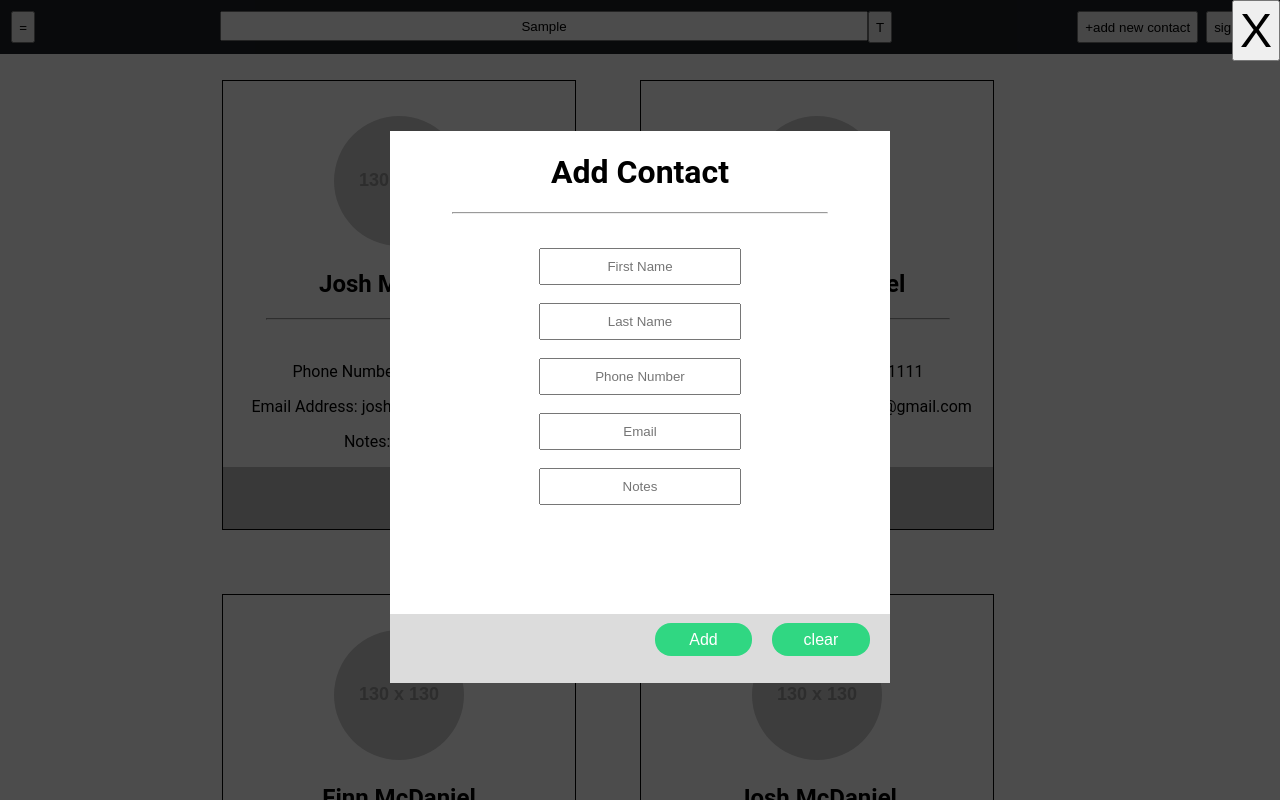
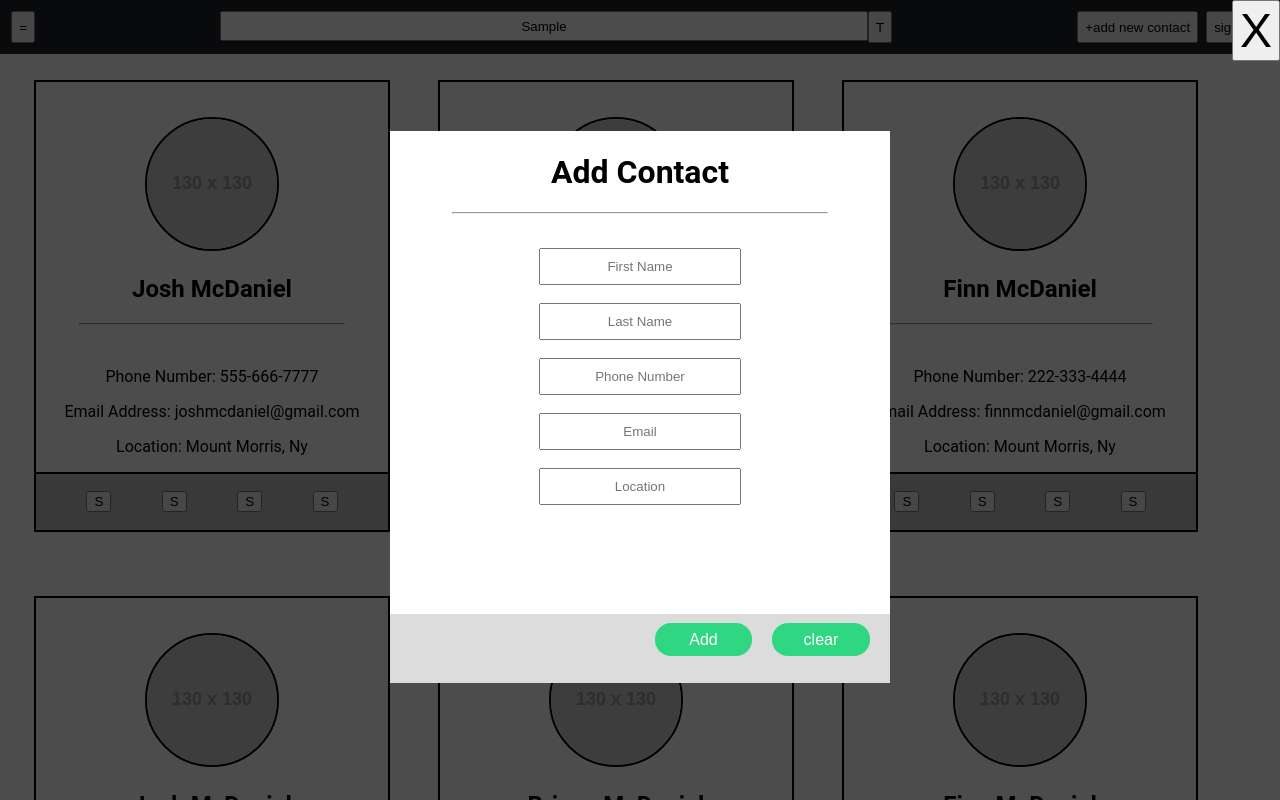
Before and after one commit to mcdanije22/contact_app, a React (Create React App) app: page / in a window 1280 px wide. Both pictures are taken after typing "Sample" into the empty fields and a click on the button "+add new contact". Shown: the top 800 px of the page. Built offline with nearby package versions, Linux system fonts and the light colour scheme.

Commit message:
working add btn

```diff
--- a/src/App.js
+++ b/src/App.js
@@ -9,16 +9,22 @@ class App extends Component {
     super(props);
     this.state = {
       contacts: [
-        {first:'Josh',last:'McDaniel',number:'555-666-7777',email:'joshmcdaniel@gmail.com',notes:'cool guy'},
-        {first:'Briana',last:'McDaniel',number:'888-999-1111',email:'brianamcdaniel@gmail.com',notes:'cooler girl'},
-        {first:'Finn',last:'McDaniel',number:'222-333-4444',email:'finnmcdaniel@gmail.com',notes:'coolest dog'},
-        {first:'Josh',last:'McDaniel',number:'555-666-7777',email:'joshmcdaniel@gmail.com',notes:'cool guy'},
-        {first:'Briana',last:'McDaniel',number:'888-999-1111',email:'brianamcdaniel@gmail.com',notes:'cooler girl'},
-        {first:'Finn',last:'McDaniel',number:'222-333-4444',email:'finnmcdaniel@gmail.com',notes:'coolest dog'},
+        {first:'Josh',last:'McDaniel',number:'555-666-7777',email:'joshmcdaniel@gmail.com',area:'Mount Morris, Ny'},
+        {first:'Briana',last:'McDaniel',number:'888-999-1111',email:'brianamcdaniel@gmail.com',area:'Mount Morris, Ny'},
+        {first:'Finn',last:'McDaniel',number:'222-333-4444',email:'finnmcdaniel@gmail.com',area:'Mount Morris, Ny'},
+        {first:'Josh',last:'McDaniel',number:'555-666-7777',email:'joshmcdaniel@gmail.com',area:'Mount Morris, Ny'},
+        {first:'Briana',last:'McDaniel',number:'888-999-1111',email:'brianamcdaniel@gmail.com',area:'Mount Morris, Ny'},
+        {first:'Finn',last:'McDaniel',number:'222-333-4444',email:'finnmcdaniel@gmail.com',area:'Mount Morris, Ny'},
       ],
         toggle:true,
-        class: 'modalClose'
-    }
+        class: 'modalClose',
+
+        first: '',
+        last: '',
+        number: '',
+        email:'',
+        area:''
+            }
     }
 
 
@@ -31,24 +37,64 @@ class App extends Component {
         this.setState({toggle:true})
     }
     //test state change
-    console.log(this.state.toggle)
+    //console.log(this.state.toggle)
 }
 
-onClick = () => {
+addModalToggle = () => {
    this.setState({class:'modal'})
 }
-//addform btn//
-handleChange = (event) => {
-console.log('josh')
-event.preventDefault()
+firstChange = (event) => {
+  //let first = event.target.value
+  this.setState({first:event.target.value})
+  console.log(this.state.first)
+  //console.log(first)
+}
+lastChange = (event) => {
+  this.setState({last:event.target.value})
+  console.log(this.state.last)
+}
+numberChange = (event) => {
+  this.setState({number:event.target.value})
+  console.log(this.state.number)
+}
+emailChange = (event) => {
+  this.setState({email:event.target.value})
+  console.log(this.state.email)
+}
+locationChange = (event) => {
+  this.setState({area:event.target.value})
+  console.log(this.state.area)
 }
 
+submitData = (event) => {
+ let newContact = {
+    first:this.state.first,
+    last:this.state.last,
+    number:this.state.number,
+    email:this.state.email,
+    area:this.state.area
+  }
+/*console.log(this.state.first)
+console.log(this.state.last)*/
+this.setState({contacts:this.state.contacts.concat([newContact])})
+console.log(this.state.contacts)
+this.setState({class:'modalClose'})
+event.preventDefault();
+}
   render() {
     return (
       <div className='container'>
-        <NavBar hideSide={this.hideSide} onClick={this.onClick}/>
+        <NavBar hideSide={this.hideSide} modalToggle={this.addModalToggle}/>
         <SideBar  toggle={this.state.toggle} />
-        <AddForm  showAdd={this.state.class} test ={this.handleChange}/>
+        <AddForm
+        showAdd={this.state.class}
+        submitData={this.submitData}
+        firstChange={this.firstChange}
+        lastChange={this.lastChange}
+        numberChange={this.numberChange}
+        emailChange = {this.emailChange}
+        locationChange = {this.locationChange}
+        />
         <ContactList contacts={this.state.contacts} toggle={this.state.toggle} />
       </div>
     );
--- a/src/components/Contacts/ContactCard.js
+++ b/src/components/Contacts/ContactCard.js
@@ -1,21 +1,26 @@
 import React from 'react';
 
 
-const ContactCard = ({first,last,number,email,notes}) =>{
+const ContactCard = ({first,last,number,email,area}) =>{
 
     return (
         <div className='contactCard'>
             <div className='cardTop'>
-                <img className='contactPhoto' src= 'https://via.placeholder.com/130x130' alt='contact photo'/>
+                <img className='contactPhoto' src= 'https://via.placeholder.com/130x130' alt='person'/>
                 <h2>{first} {last}</h2>
                 <hr/>
             </div>
                 <div className= 'cardBottom'>
                     <p>Phone Number: {number}</p>
                     <p>Email Address: {email}</p>
-                    <p>Notes: {notes}</p>
+                    <p>Location: {area}</p>
                 </div>
-                <footer className='cardFooter'></footer>
+                <footer className='cardFooter'>
+                    <button>S</button>
+                    <button>S</button>
+                    <button>S</button>
+                    <button>S</button>
+                </footer>
             </div>
 
     );
--- a/src/components/Contacts/ContactList.js
+++ b/src/components/Contacts/ContactList.js
@@ -4,9 +4,10 @@ import ContactCard from './ContactCard';
 const ContactList = ({contacts,toggle}) =>{
 
         const moved = {
-            paddingLeft: toggle? '0':'15%'
+            //paddingLeft: toggle? '0':'15%'
+            justifyContent: toggle? 'center' :'flex-end'
         }
-    console.log(contacts[0])
+    //console.log(contacts[0])
     return (
         <div className = 'contactDisplay' style={moved}>
         {contacts.map((user,i) =>{
@@ -17,7 +18,7 @@ const ContactList = ({contacts,toggle}) =>{
                 last={contacts[i].last}
                 email={contacts[i].email}
                 number={contacts[i].number}
-                notes={contacts[i].notes} />
+                area={contacts[i].area} />
             );
         })
         }
--- a/src/components/Menu/AddForm.js
+++ b/src/components/Menu/AddForm.js
@@ -1,33 +1,31 @@
 import React from 'react';
 
-const AddForm = ({showAdd, test}) =>{
+const AddForm = ({showAdd, submitData,firstChange, lastChange, numberChange, emailChange, locationChange}) =>{
 
 
 
     return (
         <div className={showAdd} >
-          <form className='addform'>
+          <form className='addform' onSubmit={submitData}>
           <h1>Add Contact</h1> <button className = 'close'>X</button>
           <hr></hr>
 
-            <div className='bodyform'>
-            <form>
-              <input className= 'addinput' type='text' placeholder='First Name' name='First' />
+            <form className='bodyform'>
+              <input className= 'addinput' type='text' placeholder='First Name' name='First' onChange={firstChange}/>
               <br/>
-              <input className= 'addinput' type='text' placeholder='Last Name' name='last'/>
+              <input className= 'addinput' type='text' placeholder='Last Name' name='last' onChange={lastChange}/>
               <br/>
-              <input className= 'addinput' type='text' placeholder='Phone Number' name='number'/>
+              <input className= 'addinput' type='text' placeholder='Phone Number' name='number' onChange={numberChange}/>
               <br/>
-              <input className= 'addinput' type='text' placeholder='Email' name='email'/>
+              <input className= 'addinput' type='text' placeholder='Email' name='email' onChange={emailChange}/>
               <br/>
-              <input className= 'addinput' type='text' placeholder='Notes' name='notes'/>
+              <input className= 'addinput' type='text' placeholder='Location' name='location' onChange={locationChange}/>
               <br/>
               </form>
-              </div>
 
               <footer className='bottom'>
-              <button className='clear'>clear</button>
-              <button className='submit' onClick={test}>Add</button>
+              <button className='clear' type='reset'>clear</button>
+              <button type='submit' className='submit' >Add</button>
               </footer>
           </form>
 
--- a/src/components/Menu/NavBar.js
+++ b/src/components/Menu/NavBar.js
@@ -1,13 +1,13 @@
 import React from 'react';
 
 
-const NavBar = ({hideSide,onClick}) =>{
+const NavBar = ({hideSide,modalToggle}) =>{
 
     return (
         <div className ='nav' >
             <button className = 'sideBarToggle' onClick = {hideSide} >=</button>
             <input type= "text" placeholder='search by name' className='search'></input><button className='searchBtn'>T</button>
-            <button className = 'addContact' onClick={onClick} >+add new contact</button>
+            <button className = 'addContact' onClick={modalToggle} >+add new contact</button>
             <button className='signOut'> sign out</button>
 
         </div>
--- a/src/style.css
+++ b/src/style.css
@@ -132,13 +132,8 @@ hr {
     display:flex;
     flex-wrap:wrap;
     margin:2%;
-    justify-content: center;
 }
-.contactDisplayPush{
-    padding-left:15%;
 
-
-}
 .contactCard {
     display:flex;
     flex-direction:column;
@@ -146,11 +141,16 @@ hr {
     border:1px solid black;
     height: 28rem;
     width: 22rem;
-    margin-right:4rem;
+    /*issues with aligning in center*/
+    margin-right:3rem;
     margin-bottom:4rem;
+    border: 2px solid black;
+
+
 }
 .contactPhoto{
     border-radius: 50%;
+    border: 2px solid black;
 }
 .cardTop{
     padding-top:10%;
@@ -159,7 +159,11 @@ hr {
     padding-top:5%;
 }
 .cardFooter{
+    display: flex;
+    justify-content: space-evenly;
+    border-top: 2px solid black;
     background-color:silver;
     height:3rem;
     padding-top:1.1rem;
+    padding-bottom: 5%;
 }
```
